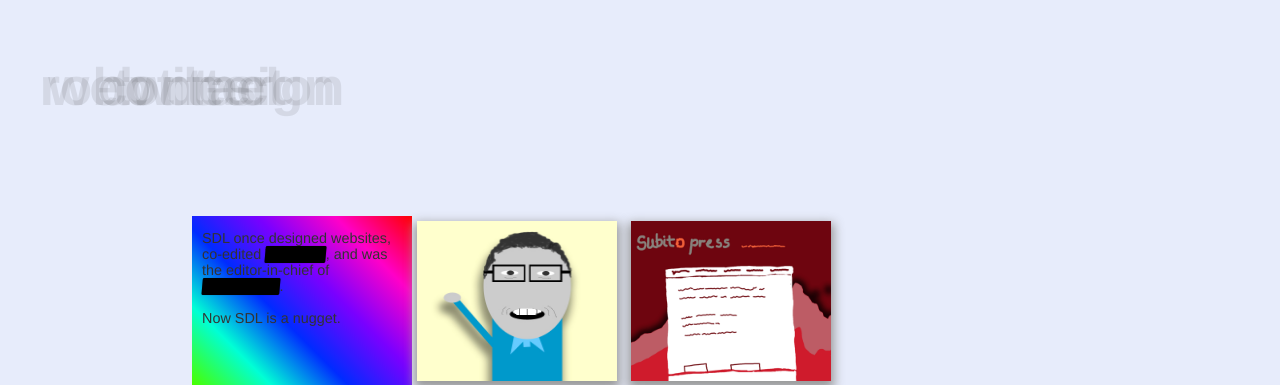
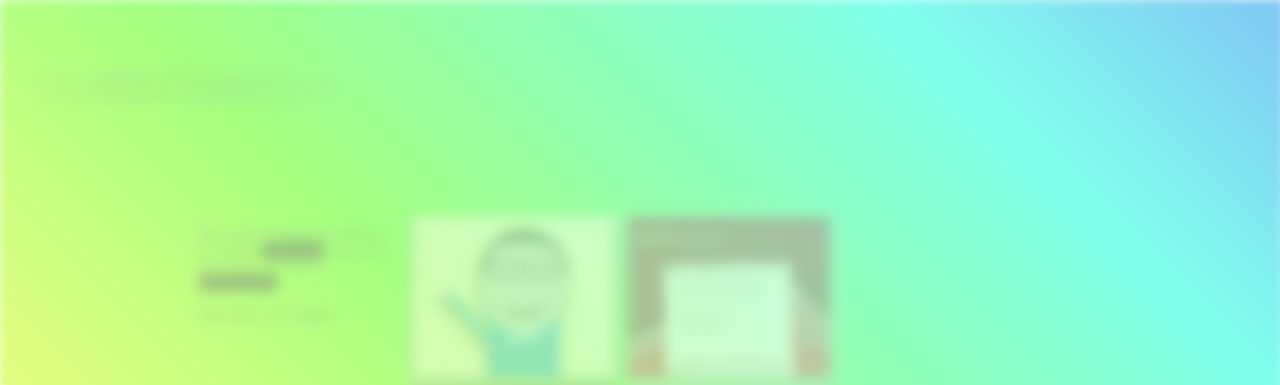
Before and after one commit to stephendlew/stephendlew.github.io, a plain HTML site: page index.html in a window 1280 px wide. Shown: the top 385 px of the page. Drawn offline with Linux system fonts and the light colour scheme; a web font is replaced by a local one.

Commit message:
sdfgsdfgh

```diff
--- a/stephendlew.css
+++ b/stephendlew.css
@@ -4,11 +4,25 @@
 html, body {
 font-family: 'MerriweatherSans', helvetica, arial, san-serif;
 font-size:1em;
-background-color: #e7ecfb;
+/* background-color: #e7ecfb; */
 color:#000;
 margin: 0 auto;
 padding: 0;
 scroll-behavior: smooth;
+content: '';
+background: linear-gradient(45deg, #ff0000, #ff7300, #fffb00, #48ff00, #00ffd5, #002bff, #7a00ff, #ff00c8, #ff0000);
+position: absolute;
+top: -2px;
+left:-2px;
+background-size: 400%;
+z-index: -2;
+filter: blur(5px);
+width: calc(100% + 4px);
+height: calc(100% + 4px);
+animation: glowing 120s linear infinite;
+opacity: .5;
+transition: opacity .3s ease-in-out;
+border-radius: 10px;
 }
 
 h1, h2, h3, h4, h5, h6 {
@@ -31,6 +45,7 @@ width: 70%;
 clear:both;
 margin: 0 auto;
 padding-top:200px;
+z-index: 0;
 }
 
 .rosario-gfont {
@@ -92,7 +107,6 @@ font-size:.9em;
 text-align:justified;
 color:#333;
 overflow: auto;
-background: linear-gradient(45deg, #ff0000, #ff7300, #fffb00, #48ff00, #00ffd5, #002bff, #7a00ff, #ff00c8, #ff0000);
 }
 
 #textboxclear {
@@ -158,6 +172,7 @@ font-weight: normal;
 #buttoncontainer {
 margin-left:220px;
 width:50%;
+z-index: 0;
 }
 
 #contactform {
```
